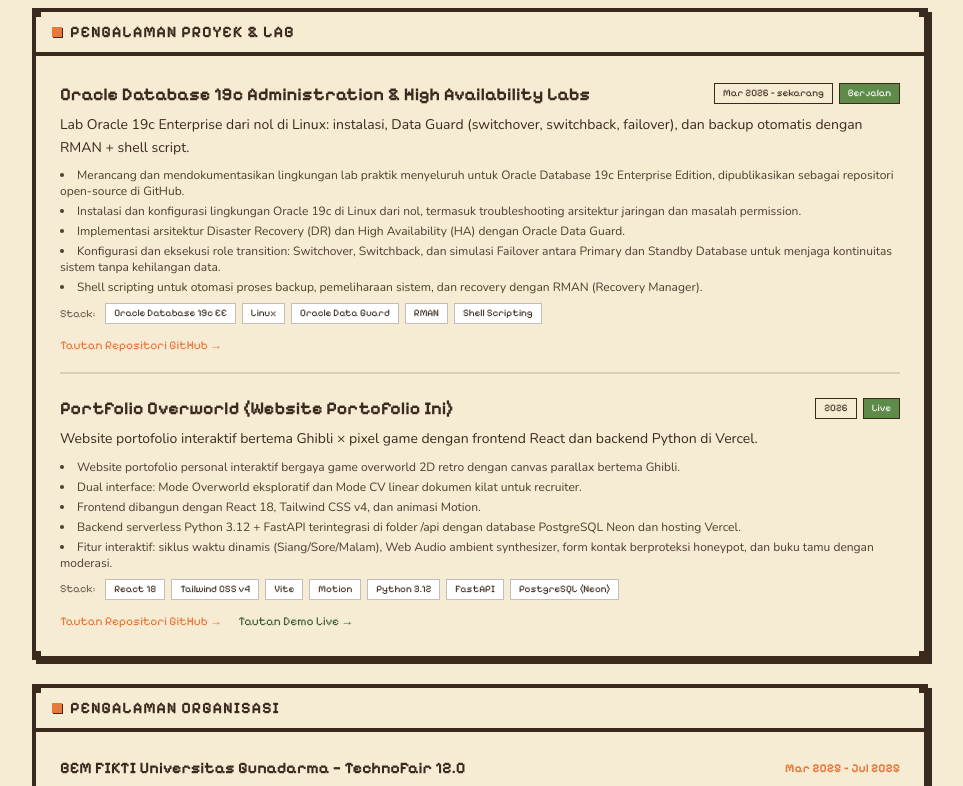
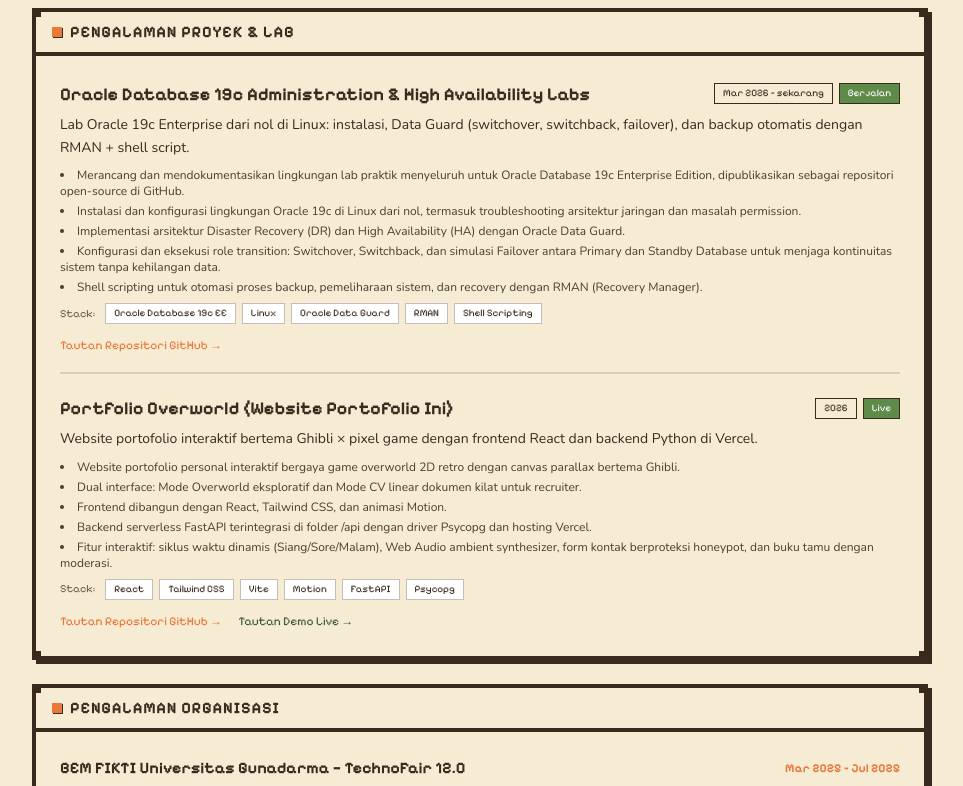
Before and after one commit to naufalii/portofolio, a React (Vite) app: page /cv in a window 1280 px wide. Shown: the part 1385-2171 px from the top of the page, without its empty margins (160-1123 px from the left). Built offline with nearby package versions, Linux system fonts and the light colour scheme.

Commit message:
feat(content): shorten bio_dialog lines, update PR2 stack to package.json/requirements.txt, and add note to Automasi Data Broker

```diff
--- a/src/content/profile.js
+++ b/src/content/profile.js
@@ -42,9 +42,9 @@ export const profile = {
   bio_dialog: [
     "Halo, pengelana! Saya Naufal Ali Hilmi.",
     "Mahasiswa Sistem Informasi di Universitas Gunadarma sejak 2024, IPK 3,90.",
-    "Saya lagi mendalami Oracle Database dan administrasi sistem Linux, plus bikin web yang nyaman dipakai.",
+    "Saya mendalami Oracle Database dan administrasi sistem Linux, plus bikin web yang nyaman dipakai.",
     "Proyek utama saya sekarang: lab Oracle 19c dengan Data Guard, failover, dan backup otomatis RMAN.",
-    "Di kampus saya terlibat di BEM FIKTI, UGPreneurs, dan GDGoC, dari jadi MC sampai urus logistik acara.",
+    "Di kampus saya aktif di BEM FIKTI, UGPreneurs, dan GDGoC, dari jadi MC sampai urus logistik acara.",
     "Silakan jelajahi desa ini, atau buka Mode CV kalau butuh versi ringkasnya."
   ],
 
@@ -76,12 +76,12 @@ export const profile = {
       periode: "2026",
       tipe: "Personal Project",
       ringkasan: "Website portofolio interaktif bertema Ghibli × pixel game dengan frontend React dan backend Python di Vercel.",
-      stack: ["React 18", "Tailwind CSS v4", "Vite", "Motion", "Python 3.12", "FastAPI", "PostgreSQL (Neon)"],
+      stack: ["React", "Tailwind CSS", "Vite", "Motion", "FastAPI", "Psycopg"],
       detail: [
         "Website portofolio personal interaktif bergaya game overworld 2D retro dengan canvas parallax bertema Ghibli.",
         "Dual interface: Mode Overworld eksploratif dan Mode CV linear dokumen kilat untuk recruiter.",
-        "Frontend dibangun dengan React 18, Tailwind CSS v4, dan animasi Motion.",
-        "Backend serverless Python 3.12 + FastAPI terintegrasi di folder /api dengan database PostgreSQL Neon dan hosting Vercel.",
+        "Frontend dibangun dengan React, Tailwind CSS, dan animasi Motion.",
+        "Backend serverless FastAPI terintegrasi di folder /api dengan driver Psycopg dan hosting Vercel.",
         "Fitur interaktif: siklus waktu dinamis (Siang/Sore/Malam), Web Audio ambient synthesizer, form kontak berproteksi honeypot, dan buku tamu dengan moderasi."
       ],
       repo: "https://github.com/naufalii/portofolio",
@@ -149,7 +149,8 @@ export const profile = {
         level: "",
         proof: "Dipraktikkan di proyek",
         source: "[PR1]",
-        detail: "Konfigurasi Data Guard Broker (DGMGRL) dan otomasi failover untuk ketahanan sistem."
+        catatan: "wording menunggu konfirmasi pemilik",
+        detail: "Konfigurasi Data Guard Broker (DGMGRL) dan otomasi failover untuk ketahanan sistem (wording menunggu konfirmasi pemilik)."
       },
       {
         name: "RMAN Backup",
```
